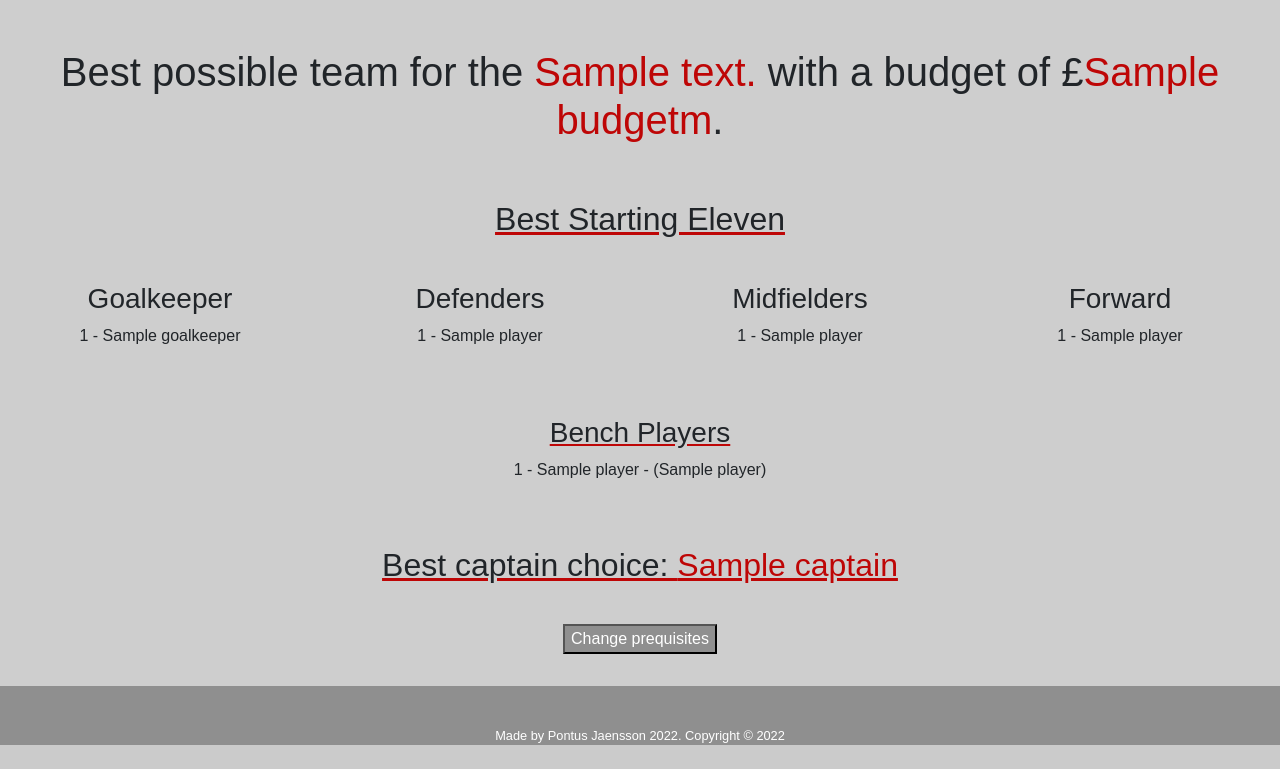
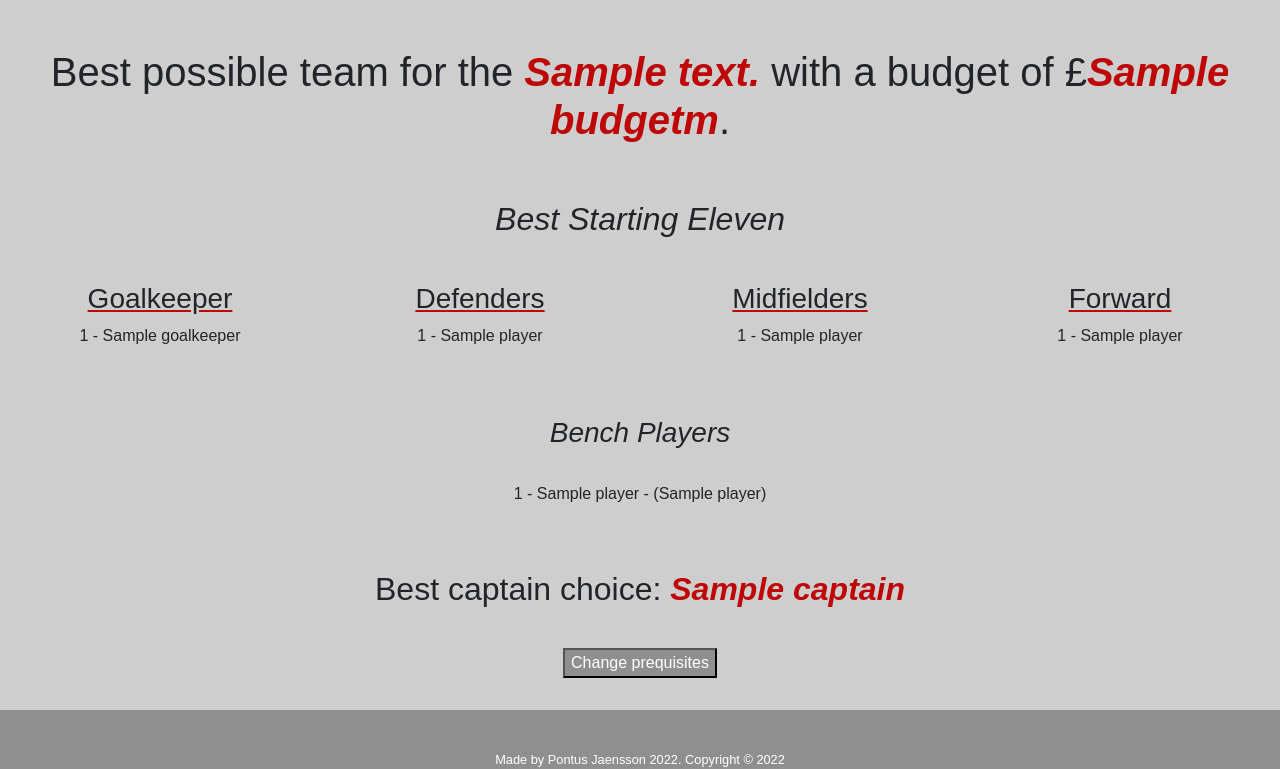
Before and after one commit to ponjae/FPL-project, a Flask app: template templates/optimal.html in a window 1280 px wide. Shown: the part 74-843 px from the top of the page. Before the commit the page ends 819 px from the top, so only its background shows below. Run offline with Flask 2, Linux system fonts and the light colour scheme; the template is opened without the code that fills it: most values are stand-ins (such as "Sample title", 1, 10 or a date in 2020); parts of the project's set-up code (start-up, migrations or seed data) failed here and were passed over; some libraries are stand-ins or nearby versions; some web fonts are replaced.

Commit message:
added minor styling details

```diff
--- a/static/styles.css
+++ b/static/styles.css
@@ -195,14 +195,10 @@ footer {
 
 /* optimal */
 
-
-.header {
-    text-decoration: underline;
-    text-decoration-color: #be0606;
-}
-
 .highlight {
     color: #be0606;
+    font-weight: bolder;
+    font-style: italic;
 }
 
 .position {
@@ -218,6 +214,19 @@ footer {
     margin-top: 3rem;
 }
 
+.pos-header {
+    text-decoration: underline;
+    text-decoration-color: #be0606;
+}
+
+.player-container {
+    font-style: italic;
+}
+
+.bench {
+    margin-top: 2rem;
+}
+
 .return-btn {
     font-family: 'Allerta Stencil', sans-serif;
     margin-top: 2rem;
--- a/templates/optimal.html
+++ b/templates/optimal.html
@@ -4,7 +4,7 @@
     £<span class="highlight">{{budget}}m</span>.</h1>
 
 <div class="starting-eleven opti-style">
-    <h2 class="header">Best Starting Eleven</h2>
+    <h2 class="player-container">Best Starting Eleven</h2>
     <div class="position">
         <h3 class="pos-header">Goalkeeper</h3>
         <p class="starting-player">{{starting_eleven["Goalkeepers"][0][0]}} -
@@ -34,15 +34,17 @@
     </div>
 </div>
 
-<div class="bench opti-style">
-    <h3 class="header">Bench Players</h3>
-    {% for player in bench %}
-    <p class="player">{{player[0]}} - {{player[2]}} - ({{player[1]}})</p>
-    {% endfor %}
+<div class="opti-style">
+    <h3 class="player-container">Bench Players</h3>
+    <div class="bench">
+        {% for player in bench %}
+        <p class="player">{{player[0]}} - {{player[2]}} - ({{player[1]}})</p>
+        {% endfor %}
+    </div>
 </div>
 
 <div class="captain opti-style">
-    <h2 class="header">Best captain choice: <span class="highlight">{{captain}}</span></h1>
+    <h2>Best captain choice: <span class="highlight">{{captain}}</span></h1>
 </div>
 
 
```
